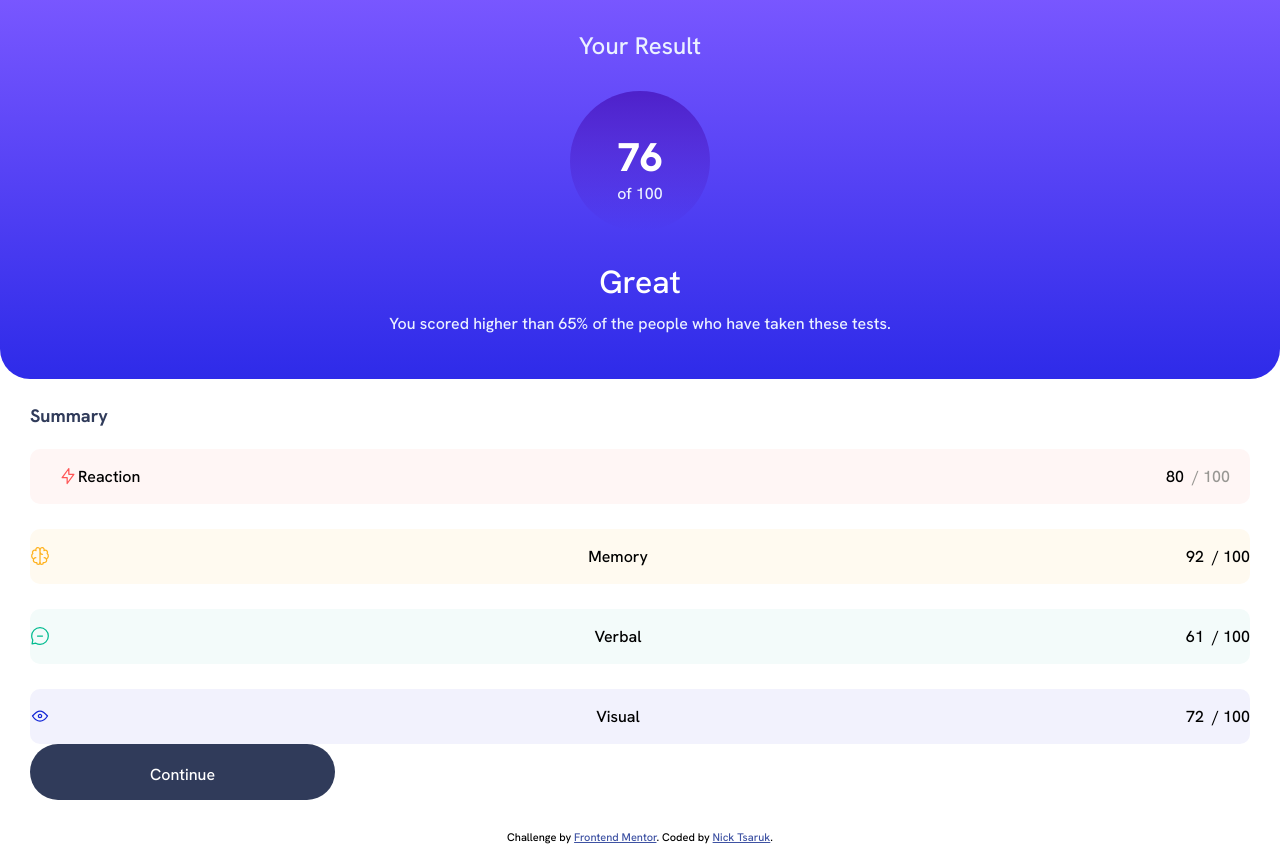
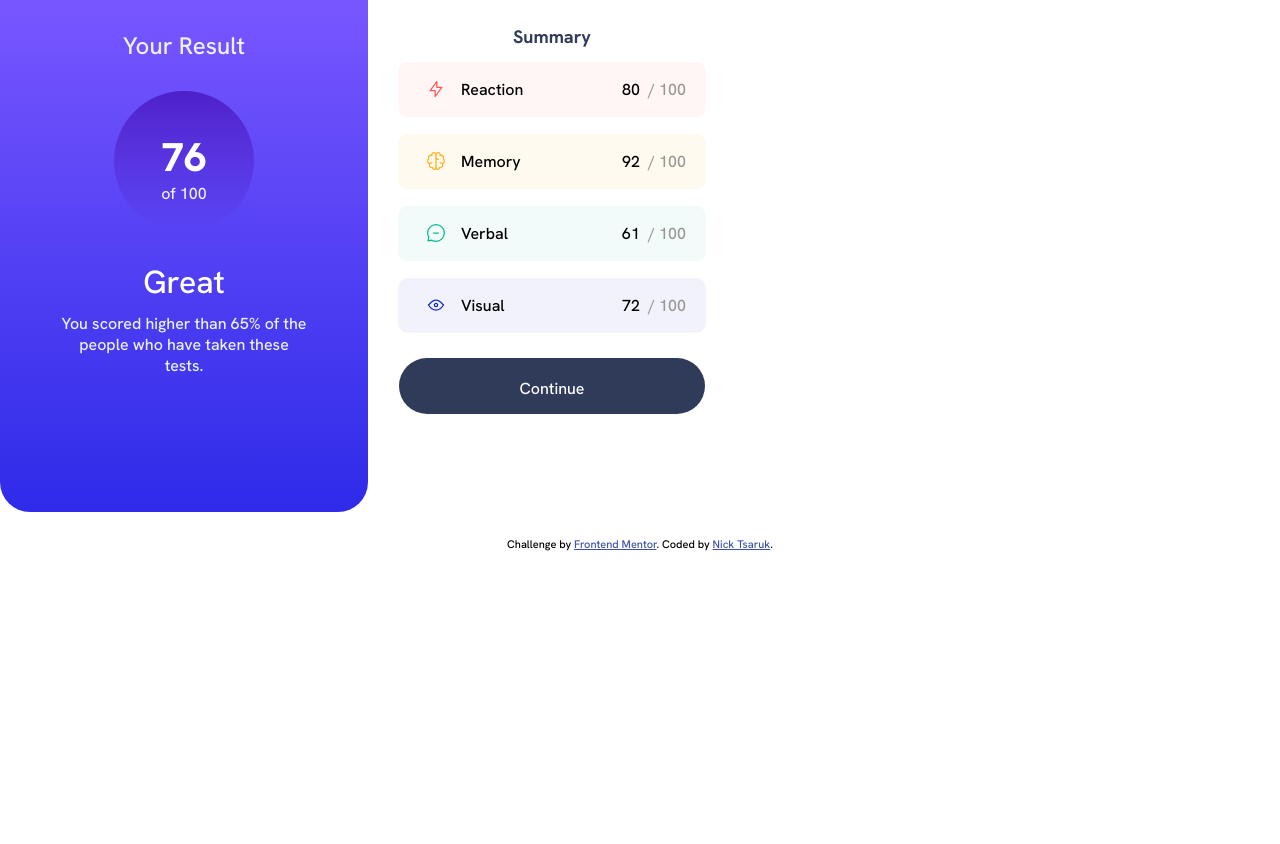
Before and after one commit to Nvtsaruk/results-summary-component-main, a plain HTML site: page results-summary-component-main/index.html in a window 1280 px wide. After the commit the page ends 800 px from the top, so only its background shows below. Drawn offline with Linux system fonts and the light colour scheme.

Commit message:
new file:   .DS_Store 	modified:   results-summary-component-main/css/style.css 	modified:   results-summary-component-main/index.html

```diff
--- a/results-summary-component-main/css/style.css
+++ b/results-summary-component-main/css/style.css
@@ -41,10 +41,14 @@ textarea {
 html {
     font-family: 'Hanken Grotesk', sans-serif;
 }
+
 h1 {
     color: var(--WHITE);
     font-weight: 500;
     margin-top: 30px;
+}
+.card {
+    display: grid;
 }
 
 .card__result {
@@ -94,12 +98,13 @@ h1 {
 
 .card__summary {
     margin: 30px;
+    text-align: center;
 }
 
 .flex {
     border-radius: 10px;
     height: 55px;
-    margin-top: 25px;
+    margin-top: 17px;
     display: flex;
     justify-content: space-between;
     align-items: center;
@@ -109,12 +114,10 @@ h1 {
     justify-content: space-between;
     align-items: center;
 }
-.card__summary-reaction {
 
-}
-
-.card_summary-img img {
+.card__summary-img img {
     margin-left: 28px;
+    margin-right: 15px;
 }
 .gray {
     color: #989793;
@@ -164,5 +167,22 @@ h1 {
     height: 56px;
     border-radius: 28px;
     padding: 20px 120px;
+    margin-top: 25px;
 
 }
+
+@media (min-width: 375px) {
+    .card {
+        grid-template-columns: 1fr 1fr;
+        width: 736px;
+        height: 512px;
+    }
+}
+footer {
+    margin-top: 25px;
+    display:flex;
+}
+footer div {
+    margin: 0 auto;
+    display: inline-block;
+    }
--- a/results-summary-component-main/index.html
+++ b/results-summary-component-main/index.html
@@ -32,26 +32,32 @@
     <div class="card__summary">
       <h2 class="card__summary-h2">Summary</h2>
       <div class="card__summary-reaction flex">
-        <div class="card_summary-img">
+        <div class="card__summary-img">
           <img src="./assets/images/icon-reaction.svg" alt="Reaction image" width="20" height="20">
           <p>Reaction</p>
         </div>
         <p class="gray"><span>80</span>&nbsp; / 100</p>
       </div>
       <div class="card__summary-memory flex">
+        <div class="card__summary-img">
           <img src="./assets/images/icon-memory.svg" alt="Reaction image" width="20" height="20">
           <p>Memory</p>
-        <p><span>92</span>&nbsp; / 100</p>
+        </div>
+        <p class="gray"><span>92</span>&nbsp; / 100</p>
       </div>
       <div class="card__summary-verbal flex">
+        <div class="card__summary-img">
           <img src="./assets/images/icon-verbal.svg" alt="Reaction image" width="20" height="20">
           <p>Verbal</p>
-        <p><span>61</span>&nbsp; / 100</p>
+        </div>
+        <p class="gray"><span>61</span>&nbsp; / 100</p>
       </div>
       <div class="card__summary-visual flex">
+        <div class="card__summary-img">
           <img src="./assets/images/icon-visual.svg" alt="Reaction image" width="20" height="20">
           <p>Visual</p>
-        <p><span>72</span>&nbsp; / 100</p>
+        </div>
+        <p class="gray"><span>72</span>&nbsp; / 100</p>
       </div>
       <button class="button">Continue</button>
     </div>
```
Also changed, not shown: 1 other file. Lines whose indentation alone changed are shown as unchanged.
